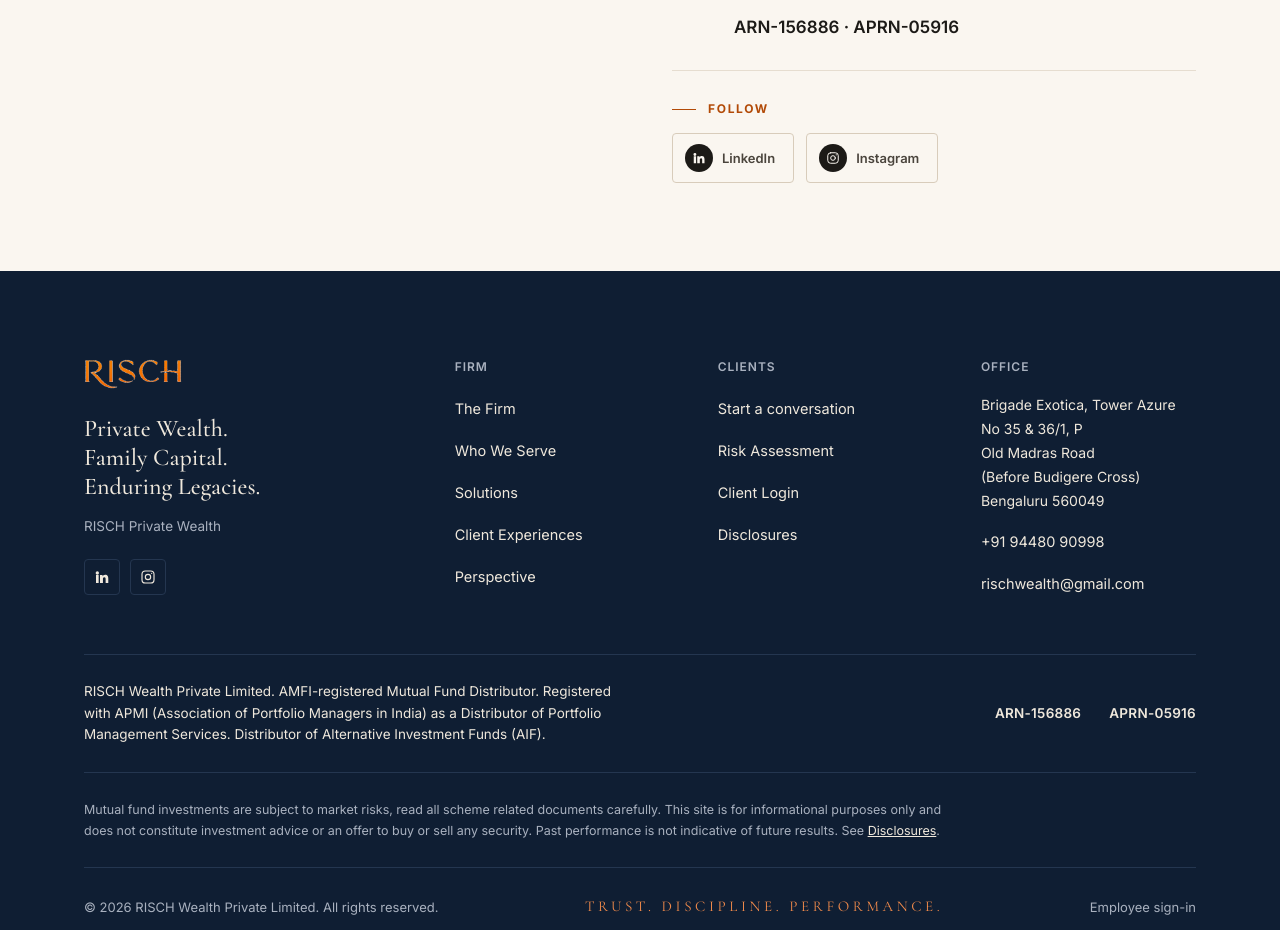
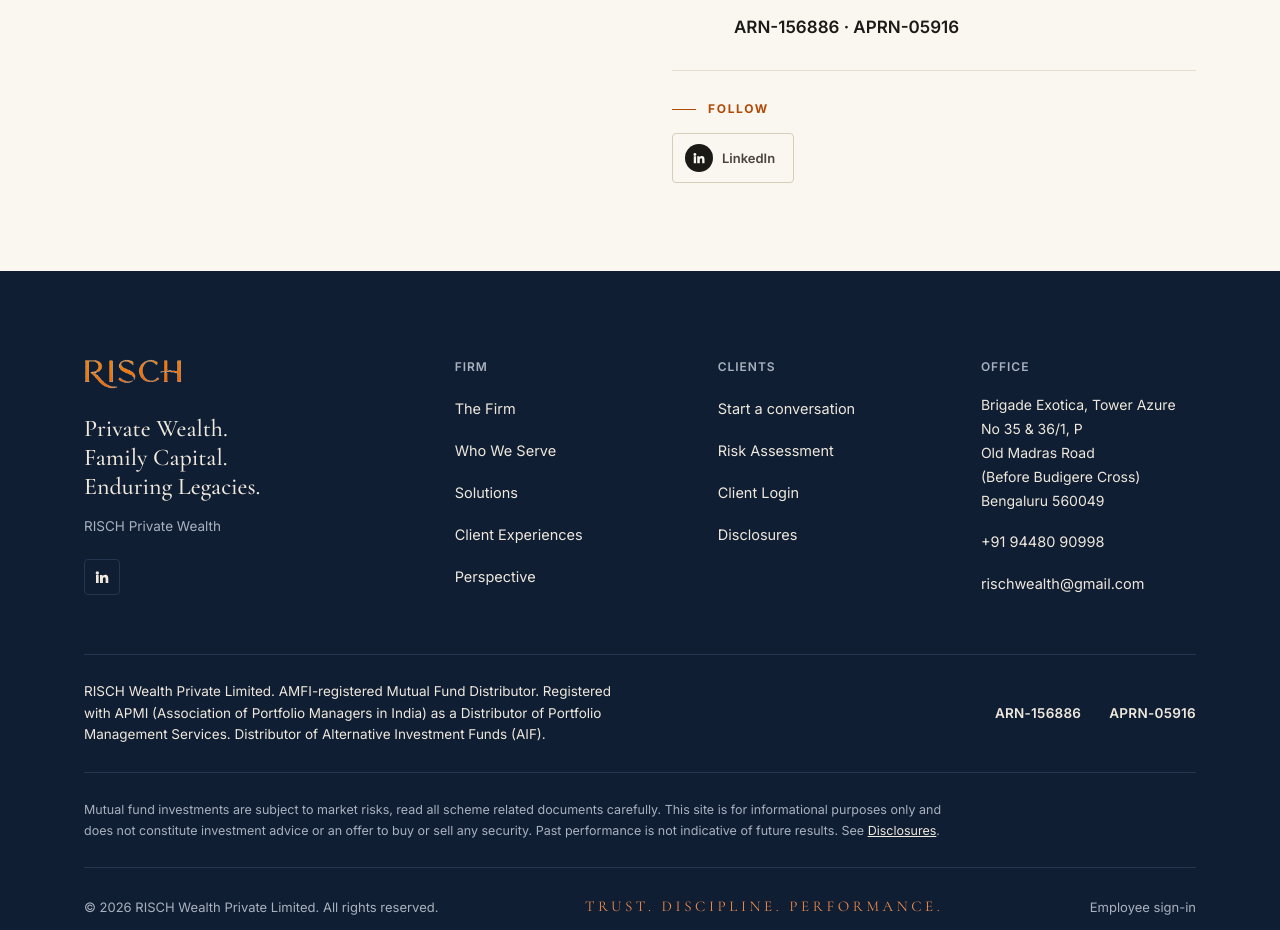
Before and after one commit to omkatiyar/risch-wealth, a React (Vite) app in the folder fe/: page /contact in a window 1280 px wide. Shown: the part 1224-2154 px from the top of the page. Built offline with nearby package versions, Linux system fonts and the light colour scheme; no server answers.

Commit message:
Hide Instagram for now

```diff
--- a/fe/src/components/Footer/Footer.jsx
+++ b/fe/src/components/Footer/Footer.jsx
@@ -19,9 +19,7 @@
                 <a href="https://www.linkedin.com/in/rishiraj-maheshwari-81240b5/" target="_blank" rel="noopener noreferrer" aria-label="LinkedIn">
                   <svg viewBox="0 0 24 24" fill="currentColor"><path d="M4.98 3.5a2.5 2.5 0 1 1 0 5 2.5 2.5 0 0 1 0-5zM3 9h4v12H3zM9 9h3.8v1.7h.1c.53-1 1.83-2.1 3.77-2.1 4.03 0 4.77 2.65 4.77 6.1V21h-4v-5.6c0-1.34-.02-3.06-1.87-3.06-1.87 0-2.16 1.46-2.16 2.96V21H9z" /></svg>
                 </a>
-                <a href="https://www.instagram.com/rischwealth/?hl=en" target="_blank" rel="noopener noreferrer" aria-label="Instagram">
-                  <svg viewBox="0 0 24 24" fill="none" stroke="currentColor" strokeWidth="1.7" strokeLinecap="round" strokeLinejoin="round"><rect x="3" y="3" width="18" height="18" rx="5" /><circle cx="12" cy="12" r="4" /><circle cx="17.5" cy="6.5" r="1" fill="currentColor" stroke="none" /></svg>
-                </a>
+                {/* Instagram hidden for now (https://www.instagram.com/rischwealth/) */}
               </div>
             )}
           </div>
--- a/fe/src/pages/Contact.jsx
+++ b/fe/src/pages/Contact.jsx
@@ -150,10 +150,7 @@
                     <span className="icon-badge-sm icon-badge"><svg viewBox="0 0 24 24" fill="currentColor"><path d="M4.98 3.5a2.5 2.5 0 1 1 0 5 2.5 2.5 0 0 1 0-5zM3 9h4v12H3zM9 9h3.8v1.7h.1c.53-1 1.83-2.1 3.77-2.1 4.03 0 4.77 2.65 4.77 6.1V21h-4v-5.6c0-1.34-.02-3.06-1.87-3.06-1.87 0-2.16 1.46-2.16 2.96V21H9z" /></svg></span>
                     LinkedIn
                   </a>
-                  <a href="https://www.instagram.com/rischwealth/?hl=en" target="_blank" rel="noopener noreferrer" className="social-chip">
-                    <span className="icon-badge-sm icon-badge"><svg viewBox="0 0 24 24" fill="none" stroke="currentColor" strokeWidth="1.7" strokeLinecap="round" strokeLinejoin="round"><rect x="3" y="3" width="18" height="18" rx="5" /><circle cx="12" cy="12" r="4" /><circle cx="17.5" cy="6.5" r="1" fill="currentColor" stroke="none" /></svg></span>
-                    Instagram
-                  </a>
+                  {/* Instagram hidden for now (https://www.instagram.com/rischwealth/) */}
                 </div>
               </div>
             </div>
--- a/fe/src/seo.js
+++ b/fe/src/seo.js
@@ -198,7 +198,8 @@
   areaServed: { '@type': 'Country', name: 'India' },
   knowsAbout: ['Private wealth management', 'Portfolio construction', 'Risk profiling', 'Wealth coordination', 'Succession planning'],
   // Company profiles only; the founder's personal LinkedIn is on FOUNDER.
-  sameAs: ['https://www.instagram.com/rischwealth/'],
+  // Instagram (https://www.instagram.com/rischwealth/) is hidden for now;
+  // add it back here as sameAs: [...] when it's shown on the site again.
 };
 
 const FOUNDER = {
```
